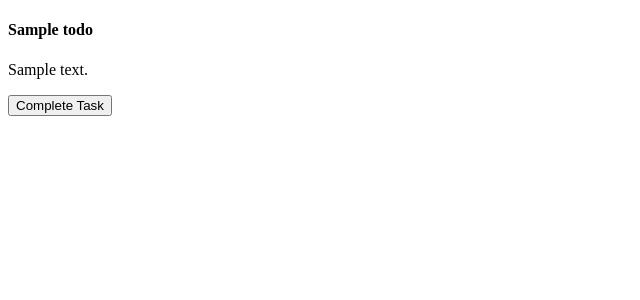
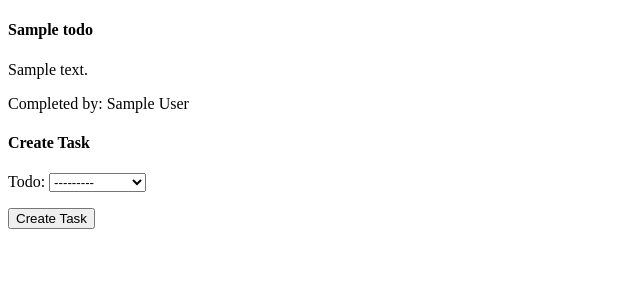
Before and after one commit to assofiejakobsson/the-king-of-chores, a Django app: template game/templates/game/game.html in a window 1280 px wide. Shown: the part 26-326 px from the top of the page, without its empty margins (0-640 px from the left). Run offline with Django 3.2, Linux system fonts and the light colour scheme; the template is opened without the code that fills it: values that come from a table or form of the project are taken from there, others are empty; tables that the repository leaves empty hold one stand-in row (values such as "Sample post").

Commit message:
Created a new forms.py in the game app whit a new GameForm.Updated the Todo and Game model. And added a TodoManager model. Created a new game_create view, template and a path for the game_create.

```diff
--- /dev/null
+++ b/game/forms.py
@@ -0,0 +1,10 @@
+from django import forms
+from .models import Game, Todo
+
+
+class GameForm(forms.ModelForm):
+    todo = forms.ModelChoiceField(queryset=Todo.objects.all())
+
+    class Meta:
+        model = Game
+        fields = ['todo']
--- a/game/models.py
+++ b/game/models.py
@@ -3,24 +3,30 @@
 # Create your models here.
 
 
+class TodoManager(models.Manager):
+    pass
+
+
 class Todo(models.Model):
     title = models.CharField(max_length=200)
     description = models.TextField()
+    created_at = models.DateTimeField(auto_now_add=True)
     completed = models.BooleanField(default=False)
-    created_at = models.DateTimeField(auto_now_add=True)
 
-    objects = models.Manager()
+    objects = TodoManager()
 
     def __str__(self):
         return self.title
 
 
+class GameManager(models.Manager):
+    pass
+
+
 class Game(models.Model):
-    user = models.ManyToManyField(User)
+    users = models.ManyToManyField(User)
     todo = models.ForeignKey('Todo', on_delete=models.CASCADE)
-    completed = models.BooleanField(default=False)
+    objects = GameManager()
 
     def __str__(self):
         return f"Game: {self.pk}"
-
-    objects = models.Manager()
--- a/game/templates/game/game.html
+++ b/game/templates/game/game.html
@@ -1,15 +1,22 @@
 {% extends 'base.html' %}
 
 {% block content %}
-  {% for todo in todos %}
+  {% for game in family_games %}
     <div>
-      <h4>{{ todo.title }}</h4>
-      <p>{{ todo.description }}</p>
-
-      <form action="{% url 'game:complete_task' task_id=todo.id %}" method="post">
-
+      <h4>{{ game.todo.title }}</h4>
+      <p>{{ game.todo.description }}</p>
+      {% if game.todo.completed %}
+        <p>Completed by:
+        {% for user in game.users.all %}
+           {{ user.first_name }} {{ user.last_name }}
+        {% endfor %}
+        </p>
+      {% endif %}
+      <h4>Create Task</h4>
+      <form action="{% url 'todo:todo_create' %}" method="post">
         {% csrf_token %}
-        <input type="submit" value="Complete Task">
+        {{ form.as_p }}
+        <button type="submit">Create Task</button>
       </form>
     </div>
   {% empty %}
--- a/game/urls.py
+++ b/game/urls.py
@@ -1,9 +1,12 @@
 from django.urls import path
-from .views import game_view, complete_task
+from .views import complete_task, game_view, game_create
+from game import views
+
 
 app_name = 'game'
 
 urlpatterns = [
     path('game/', game_view, name='game'),
-    path('complete/<int:task_id>/', complete_task, name='complete_task'),
+    path('complete/<int:task_id>/', views.complete_task, name='complete_task'),
+    path('create/', game_create, name='game_create'),
 ]
--- a/todo/forms.py
+++ b/todo/forms.py
@@ -1,7 +1,9 @@
 from django import forms
+from game.models import Game
 from .models import Todo
+
 
 class TodoForm(forms.ModelForm):
     class Meta:
         model = Todo
-        fields = ('title', 'description', 'completed')
+        fields = ('title', 'description')
--- a/todo/views.py
+++ b/todo/views.py
@@ -20,7 +20,11 @@
     if request.method == 'POST':
         form = TodoForm(request.POST)
         if form.is_valid():
-            form.save()
+            todo = form.save()
+            game = Game.objects.create()
+            game.users.add(request.user)
+            game.todo = todo
+            game.save()
             return redirect('game:game')
     else:
         form = TodoForm()
```
Also changed, not shown: game/templates/game_create.html (added, +10 -0 lines), game/views.py (+34 -12 lines), todo/models.py (+6 -2 lines), game/migrations/0002_remove_game_completed.py (added), game/migrations/0003_rename_user_game_users.py (added), game/migrations/0004_rename_users_game_user.py (added), game/migrations/0005_rename_user_game_users.py (added).
